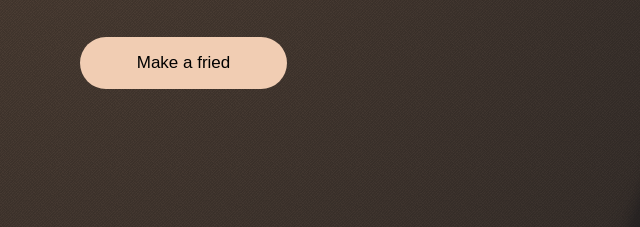
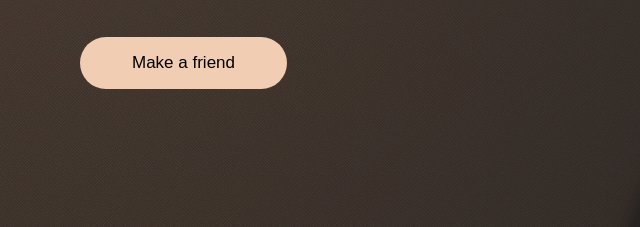
Before and after one commit to Uladziby/Shelter, a website: page index.html in a window 1280 px wide. Shown: the part 594-821 px from the top of the page, 0-640 px from the left. Drawn offline with Linux system fonts and the light colour scheme.

Commit message:
change brn

```diff
--- a/index.html
+++ b/index.html
@@ -39,7 +39,7 @@
                             We offer to give a chance to a little and nice puppy with an extremely wide and open heart. He or she will love you more than anybody else in the world, you will see!
                         </p>
                         <button type="button" class="content-section__button">
-                            Make a fried
+                            Make a friend
                         </button>
                     </div>
                     <div class="hero__image-wrapper">
```
